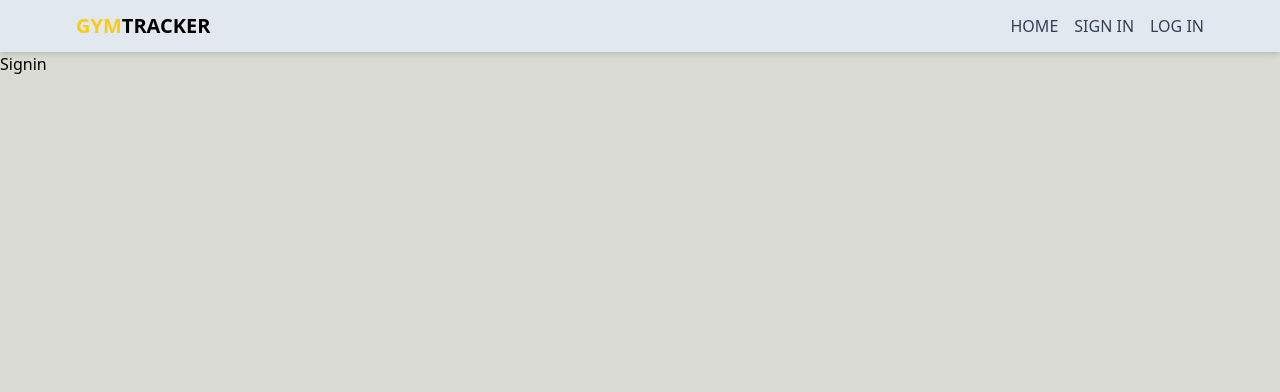
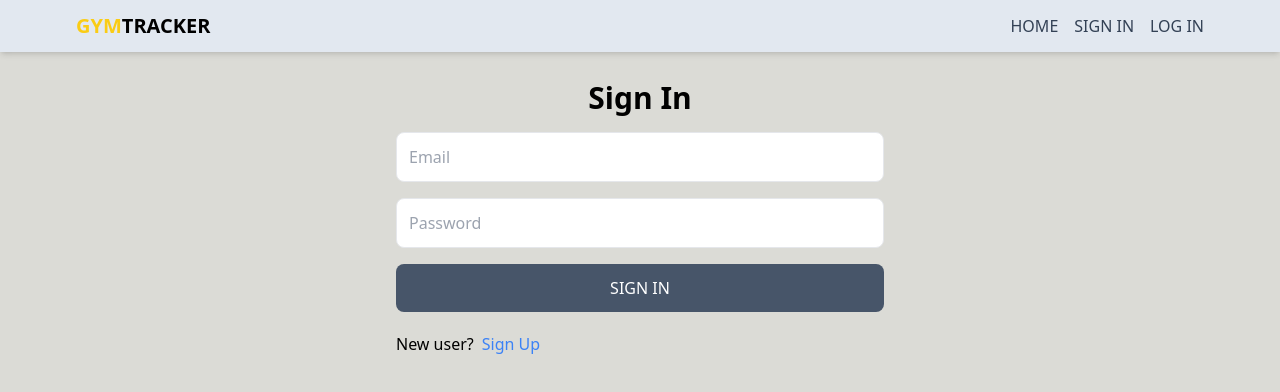
Before and after one commit to jagmeet640/GYM-Tracker, a React (Create React App) app in the folder gt/: page /sign-in in a window 1280 px wide. Shown: the top 392 px of the page. Built offline with nearby package versions, Linux system fonts and the light colour scheme.

Commit message:
Update Signin.js
completed front end for sign up page

```diff
--- a/gt/src/pages/Signin.js
+++ b/gt/src/pages/Signin.js
@@ -1,8 +1,90 @@
-import React from 'react'
+import React, { useState } from 'react'
+import { Link , useNavigate} from 'react-router-dom';
 
 function Signin() {
+  // usestate o to handle form data
+  const [formData, setFormData] = useState({});
+
+  // userstate to keep track of errors
+  const [error, setError] = useState(null);
+
+  // usestate for checking if function has loaded or not
+  const [loading, setLoading] = useState(false);
+
+  // create an instance of useNavigate to route the user immediately to the sign in page upon a successfull sign up
+  const usenavigate = useNavigate();
+
+  const handleChange = (e) => {
+    setFormData({
+        // for keeping prev info
+        ...formData,
+        [e.target.id] : e.target.value,
+      });
+  };
+
+  console.log(formData);
+
+  const handleSubmit = async (e) =>{
+
+    try {
+      setLoading(true);
+      //  to prevent page from refreshing
+      e.preventDefault();
+      // fetch request to our auth api to enter details into database
+      const res = await fetch('api/auth/signin', {
+        method: 'POST',
+        headers: {
+          'Content-Type': 'application/json',
+        },
+        body: JSON.stringify(formData),
+      });
+      const data = await res.json();
+
+      if(data.sucess === false){
+        setLoading(false);
+        setError(data.message);
+        return;
+      }
+
+      // setting the loading to false as the loading has been completed
+      setLoading(false);
+
+      // setting the error to null since the sign up was successfull and there no longer needts to be an error so to remove the old error
+      setError(null);
+
+      console.log(data);
+
+      // sign up successfull with of errors and the loading is complete now route to sign-in using usenavigate instance
+      usenavigate('/');
+
+    } catch (error) {
+      setLoading(false);
+      setError(error.message);
+    }
+
+  }
+
   return (
-    <div>Signin</div>
+    <div className='p-3 max-w-lg mx-auto'>
+        <h1 className='text-3xl text-center font-semibold mt-4'>Sign In</h1>
+
+        <form onSubmit={handleSubmit} className='flex flex-col gap-4'>
+          {/* onChange event handler is to manage data when submited */}
+            <input type='email' placeholder='Email' className='border p-3 rounded-lg mt-4' id='email' onChange={handleChange}></input>
+            <input type='password' placeholder='Password' className='border p-3 rounded-lg' id='password' onChange={handleChange}></input>
+            <button disabled={loading} className='bg-slate-600 text-white p-3 rounded-lg uppercase hover:opacity-95 disabled:opacity-80' type="">
+                {loading? 'LOADING...' : 'SIGN IN' }
+            </button>
+        </form>
+
+        <div className='flex gap-2 mt-5'>
+            <p>New user?</p>
+            <Link to={'/sign-up'}>
+                <span className='text-blue-500'>Sign Up</span>
+            </Link>
+        </div>
+        {error && <p className='text-red-600'>{error}</p>}
+    </div>
   )
 }
 
```
